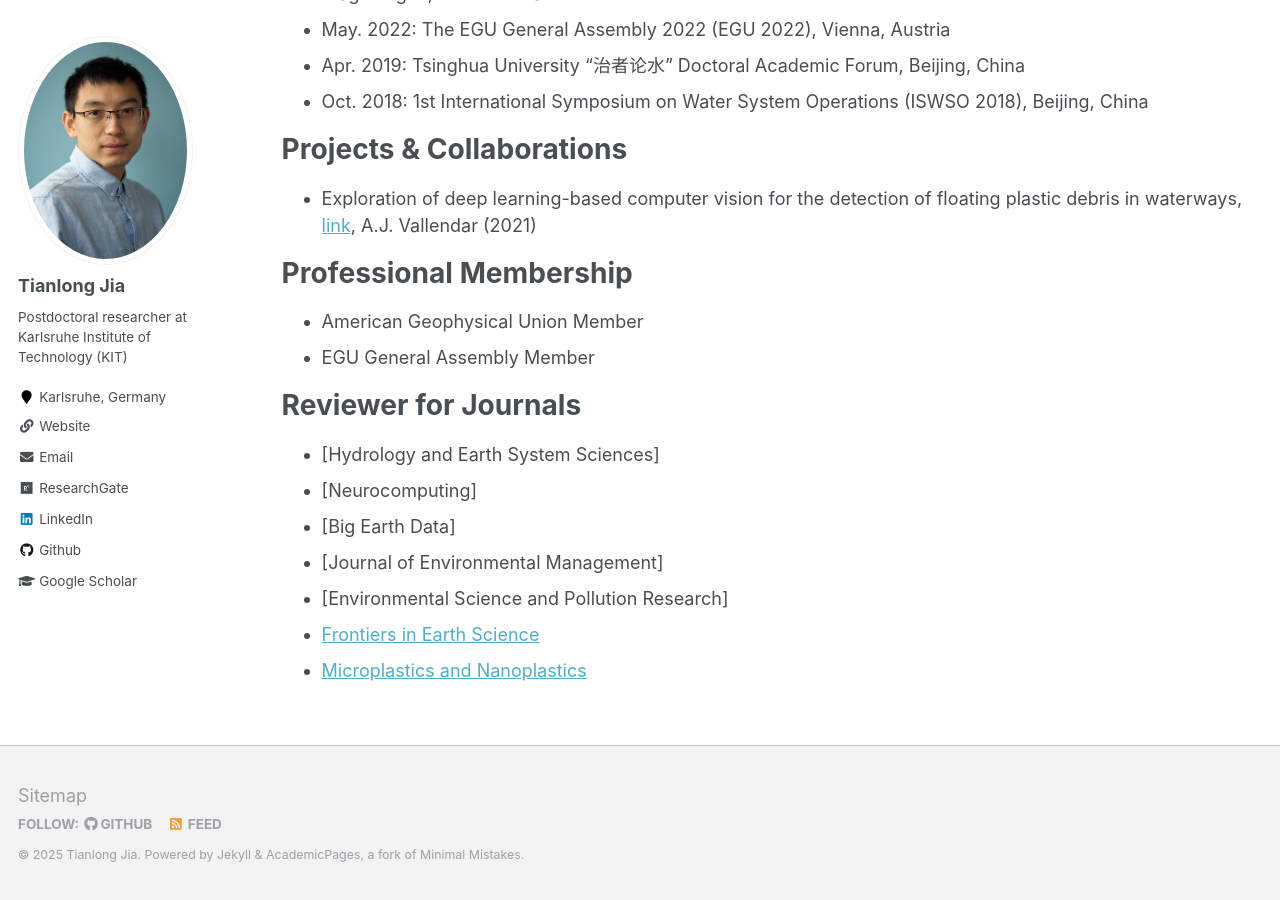
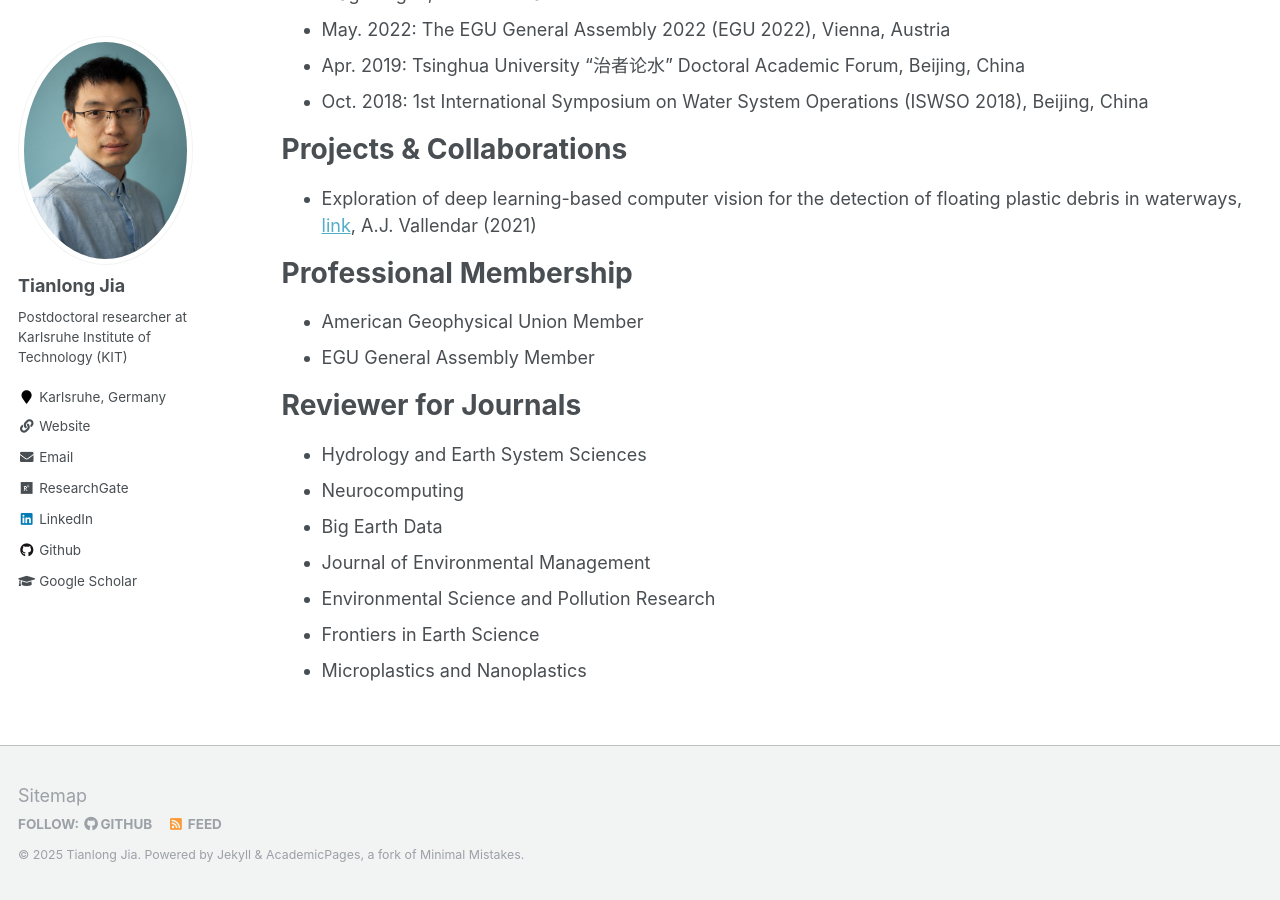
Before and after one commit to TianlongJia/TianlongJia.github.io, a Jekyll site: the page built from _pages/experience.md, in a window 1280 px wide and 900 px high, scrolled down 501 px. Built offline with Jekyll 4.4.1, drawn with Linux system fonts in a browser that asks for light colours; part of the change alters nothing that is shown.

Commit message:
update reviewer

```diff
--- a/_pages/experience.md
+++ b/_pages/experience.md
@@ -25,13 +25,13 @@ author_profile: true
 - EGU General Assembly Member
 
 # Reviewer for Journals
-- [Hydrology and Earth System Sciences]
-- [Neurocomputing]
-- [Big Earth Data]
-- [Journal of Environmental Management]
-- [Environmental Science and Pollution Research]
-- [Frontiers in Earth Science](https://www.frontiersin.org/journals/earth-science)
-- [Microplastics and Nanoplastics](https://microplastics.springeropen.com/)
+- Hydrology and Earth System Sciences
+- Neurocomputing
+- Big Earth Data
+- Journal of Environmental Management
+- Environmental Science and Pollution Research
+- Frontiers in Earth Science
+- Microplastics and Nanoplastics
 
 
 <!-- # Reviewer for Conferences -->
```
